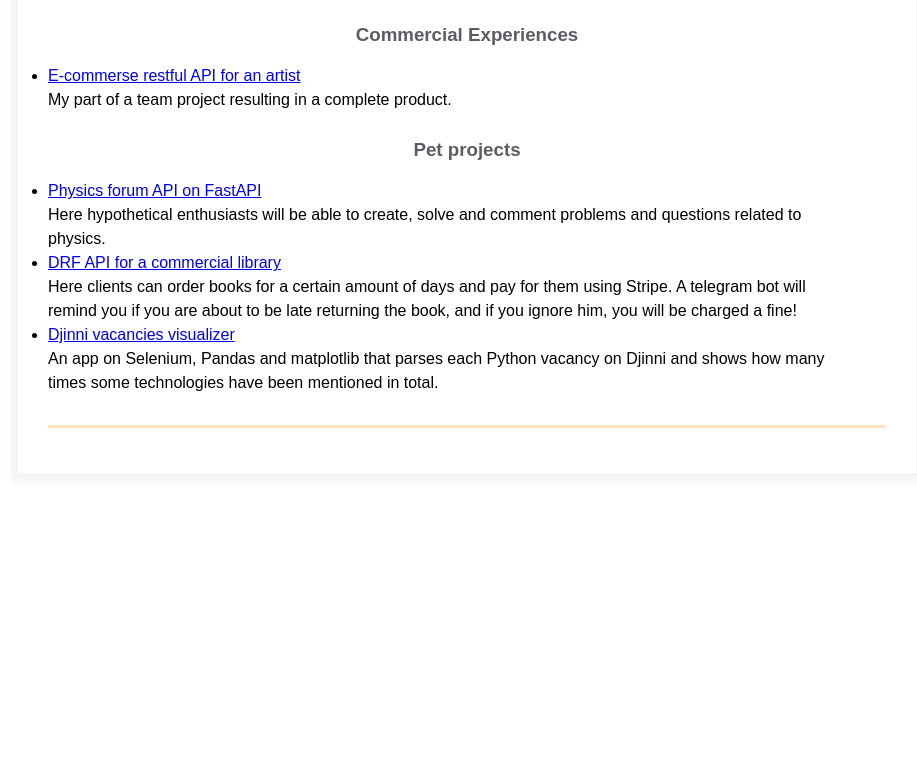
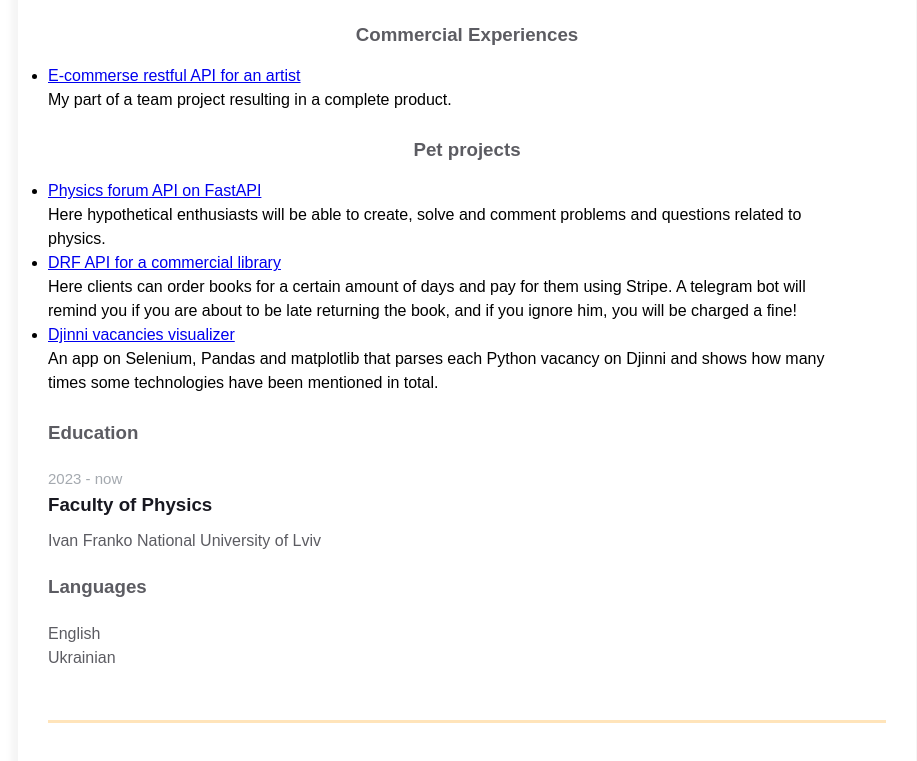
Before and after one commit to sashabryl/homepage, a plain HTML site: page index.html in a window 1280 px wide. Shown: the part 640-1401 px from the top of the page, without its empty margins (173-1090 px from the left). Before the commit the page ends 1164 px from the top, so only its background shows below. Drawn offline with Linux system fonts and the light colour scheme.

Commit message:
Add additianal info block

```diff
--- a/index.html
+++ b/index.html
@@ -158,9 +158,32 @@
                 </ul>
               </div>
             </div>
+            <br>
+            <div class="additional-info fv">
+              <div class="additional-info__education">
+                <h3 class="additional-info__education-header">Education</h3>
+                <div class="additional-info__education-university">
+                  <span class="additional-info__education-university-durability"
+                    >2023 - now</span
+                  >
+                  <h3 class="additional-info__education-university-speciality">
+                    Faculty of Physics
+                  </h3>
+                  <p class="additional-info__education-university-name">
+                    Ivan Franko National University of Lviv
+                  </p>
+                </div>
+              </div>
 
-              <div class="additional-info fv"></div>
+              <div class="additional-info__languages">
+                <h3 class="additional-info__languages-header">Languages</h3>
+                <p class="additional-info__languages-item">English</p>
+                <p class="additional-info__languages-item">
+                  Ukrainian
+                </p>
+              </div>
             </div>
+          </div>
           </div>
         </div>
       </div>
```
